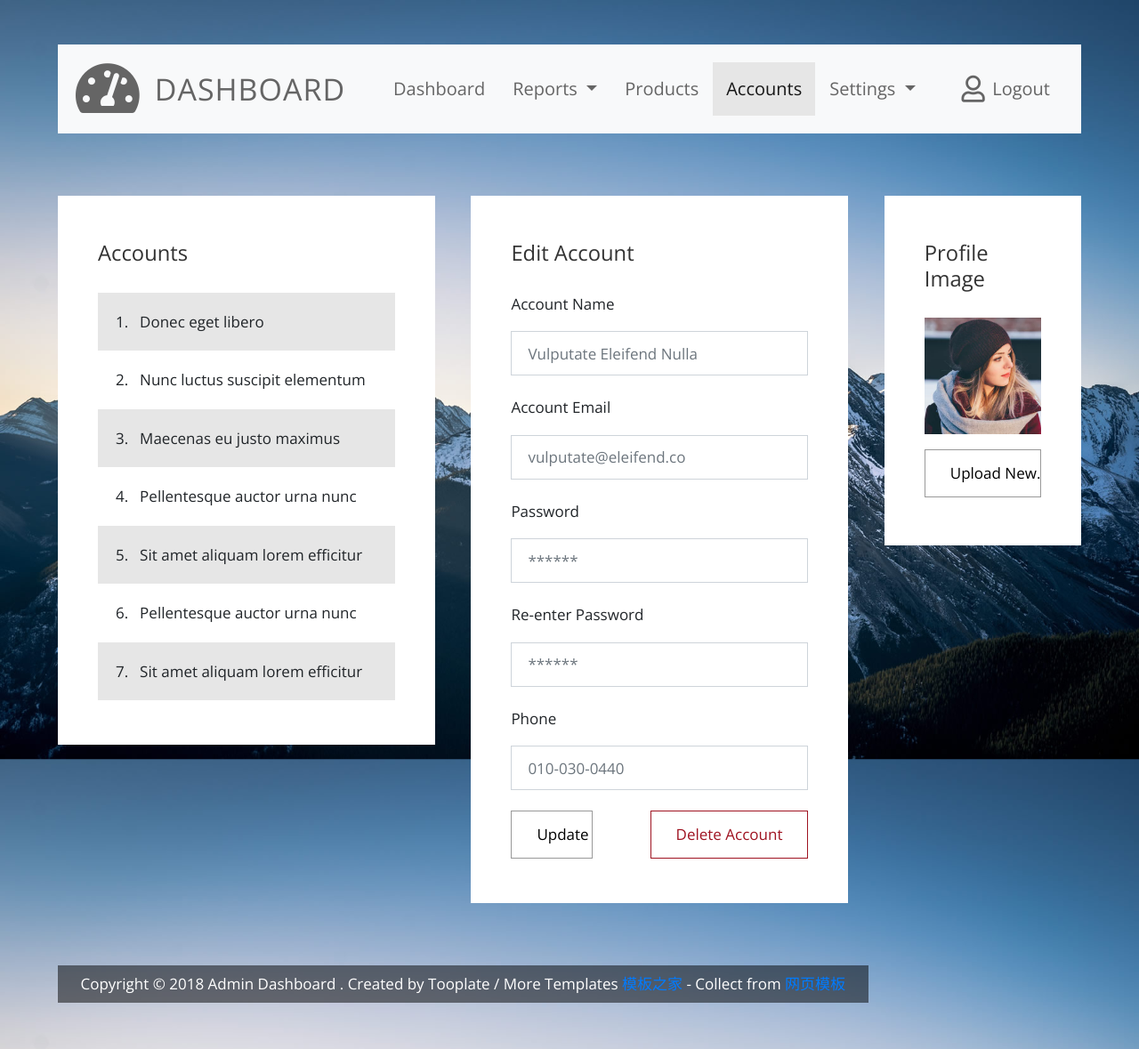
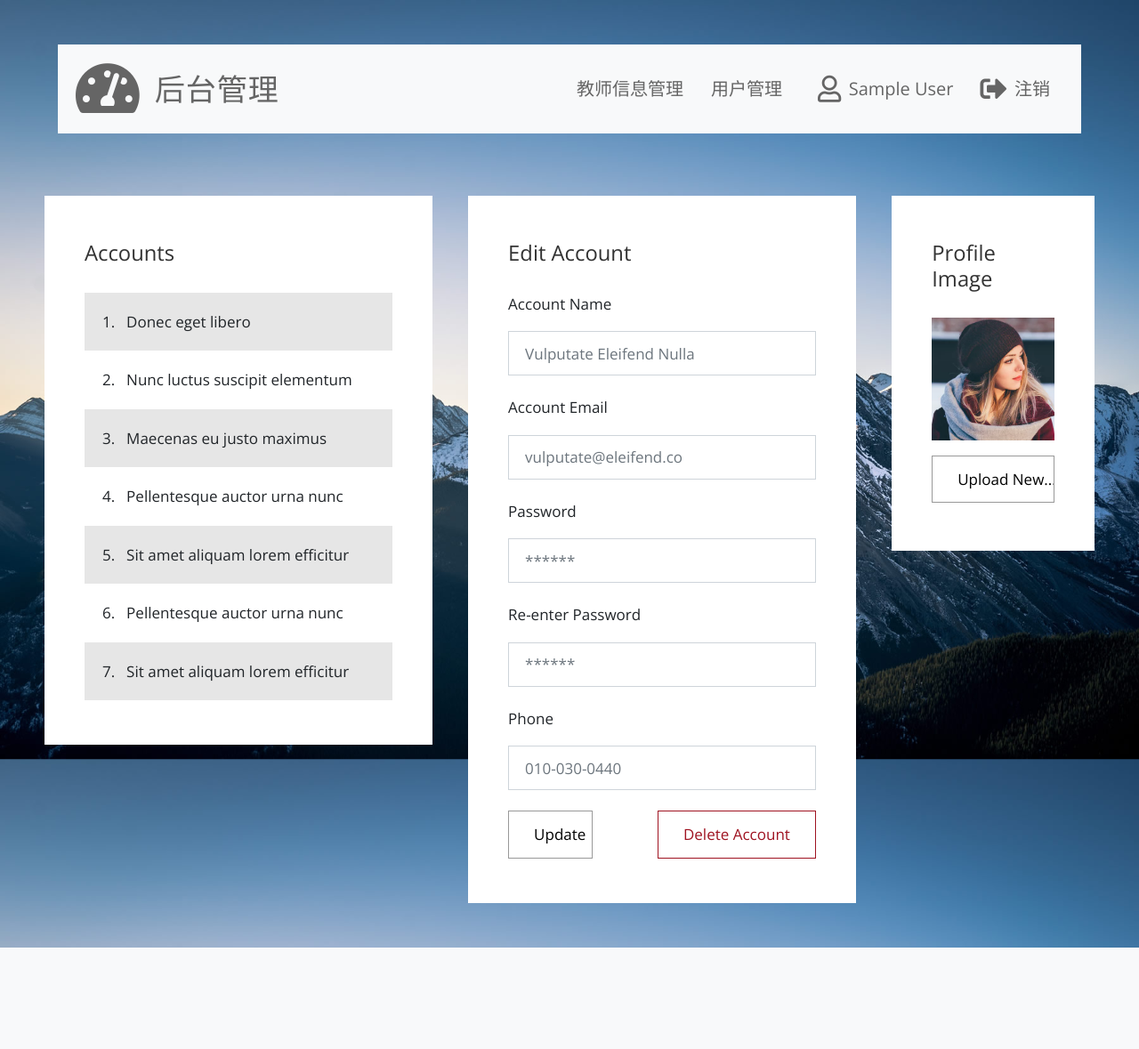
Before and after one commit to zhangshuo1996/SLX_background_admin, a Flask app: page /user_info in a window 1280 px wide. Shown: the whole page at 89% size. After the commit the page ends 1065 px from the top, so only its background shows below. Run offline with Flask 2, Linux system fonts and the light colour scheme; the visitor is signed in with stand-in values (Sample User, id 1); parts of the project's set-up code (start-up, migrations or seed data) failed here and were passed over; some libraries are stand-ins or nearby versions.

Commit message:
by董峰，修改用户管理的页面名

```diff
--- a/web_admin/__init__.py
+++ b/web_admin/__init__.py
@@ -5,7 +5,6 @@ from web_admin.extensions import bootstrap,moment
 from web_admin.utils.mongo_operator import MongoOperator
 from web_admin.config import MongoDB_CONFIG
 from web_admin.blueprints.auth import auth_bp
-from web_admin.blueprints.teacher_info import teacher_info_bp
 
 
 def create_app(config_name=None):
--- a/web_admin/blueprints/auth.py
+++ b/web_admin/blueprints/auth.py
@@ -27,7 +27,7 @@ def index():
 
     if 'username' in session:
         username = session['username']
-        return render_template('products.html',username=username)
+        return render_template('teacher_info.html',username=username)
     else:
         return  render_template("login.html")
 
@@ -44,7 +44,7 @@ def login():
     if user:
         session['username'] = user["name"]
         session['uid'] = user["id"]
-        return render_template('products.html')
+        return render_template('teacher_info.html')
     else:
         flash('登录失败，请检测账号或者密码后重新输入', 'danger')
         return render_template('login.html')
--- a/web_admin/templates/teacher_info.html
+++ b/web_admin/templates/teacher_info.html
@@ -1,5 +1,5 @@
 {% extends 'base.html' %}
-{% block title %}products{% endblock %}
+{% block title %}教师信息管理{% endblock %}
 
 {% block main %}
     <div class="row tm-content-row tm-mt-big">
--- a/web_admin/templates/user_info.html
+++ b/web_admin/templates/user_info.html
@@ -1,85 +1,7 @@
-<!DOCTYPE html>
-<html lang="en">
+{% extends 'base.html' %}
+{% block title %}用户管理{% endblock %}
 
-<head>
-    <meta charset="UTF-8">
-    <meta name="viewport" content="width=device-width, initial-scale=1.0">
-    <meta http-equiv="X-UA-Compatible" content="ie=edge">
-    <title>Accounts Page - Dashboard Template</title>
-
-    <link rel="stylesheet" href="https://fonts.googleapis.com/css?family=Open+Sans:300,400,600">
-    <!-- https://fonts.google.com/specimen/Open+Sans -->
-    <link rel="stylesheet" href="../static/css/fontawesome.min.css">
-    <!-- https://fontawesome.com/ -->
-    <link rel="stylesheet" href="../static/css/bootstrap.min.css">
-    <!-- https://getbootstrap.com/ -->
-    <link rel="stylesheet" href="../static/css/tooplate.css">
-</head>
-
-<body class="bg03">
-    <div class="container">
-        <div class="row">
-            <div class="col-12">
-                <nav class="navbar navbar-expand-xl navbar-light bg-light">
-                    <a class="navbar-brand" href="index.html">
-                        <i class="fas fa-3x fa-tachometer-alt tm-site-icon"></i>
-                        <h1 class="tm-site-title mb-0">Dashboard</h1>
-                    </a>
-                    <button class="navbar-toggler ml-auto mr-0" type="button" data-toggle="collapse" data-target="#navbarSupportedContent" aria-controls="navbarSupportedContent"
-                        aria-expanded="false" aria-label="Toggle navigation">
-                        <span class="navbar-toggler-icon"></span>
-                    </button>
-
-                    <div class="collapse navbar-collapse" id="navbarSupportedContent">
-                        <ul class="navbar-nav mx-auto">
-                            <li class="nav-item">
-                                <a class="nav-link" href="index.html">Dashboard
-                                    <span class="sr-only">(current)</span>
-                                </a>
-                            </li>
-                            <li class="nav-item dropdown">
-                                <a class="nav-link dropdown-toggle" href="index.html" id="navbarDropdown" role="button" data-toggle="dropdown" aria-haspopup="true"
-                                    aria-expanded="false">
-                                    Reports
-                                </a>
-                                <div class="dropdown-menu" aria-labelledby="navbarDropdown">
-                                    <a class="dropdown-item" href="#">Daily Report</a>
-                                    <a class="dropdown-item" href="#">Weekly Report</a>
-                                    <a class="dropdown-item" href="index.html">Yearly Report</a>
-                                </div>
-                            </li>
-                            <li class="nav-item">
-                                <a class="nav-link" href="products.html">Products</a>
-                            </li>
-
-                            <li class="nav-item active">
-                                <a class="nav-link" href="#">Accounts</a>
-                            </li>
-                            <li class="nav-item dropdown">
-                                <a class="nav-link dropdown-toggle" href="#" id="navbarDropdown" role="button" data-toggle="dropdown" aria-haspopup="true"
-                                    aria-expanded="false">
-                                    Settings
-                                </a>
-                                <div class="dropdown-menu" aria-labelledby="navbarDropdown">
-                                    <a class="dropdown-item" href="#">Profile</a>
-                                    <a class="dropdown-item" href="#">Billing</a>
-                                    <a class="dropdown-item" href="#">Customize</a>
-                                </div>
-                            </li>
-                        </ul>
-                        <ul class="navbar-nav">
-                            <li class="nav-item">
-                                <a class="nav-link d-flex" href="login.html">
-                                    <i class="far fa-user mr-2 tm-logout-icon"></i>
-                                    <span>Logout</span>
-                                </a>
-                            </li>
-                        </ul>
-                    </div>
-                </nav>
-            </div>
-        </div>
-        <!-- row -->
+{% block main %}
         <div class="row tm-content-row tm-mt-big">
             <div class="tm-col tm-col-big">
                 <div class="bg-white tm-block">
@@ -171,19 +93,5 @@
                 </div>
             </div>
         </div>
-        <footer class="row tm-mt-small">
-            <div class="col-12 font-weight-light">
-                <p class="d-inline-block tm-bg-black text-white py-2 px-4">
-                    Copyright &copy; 2018 Admin Dashboard . Created by Tooplate /  More Templates <a href="http://www.cssmoban.com/" target="_blank" title="模板之家">模板之家</a> - Collect from <a href="http://www.cssmoban.com/" title="网页模板" target="_blank">网页模板</a>
-                </p>
-            </div>
-        </footer>
-    </div>
 
-    <script src="../static/js/jquery-3.3.1.min.js"></script>
-    <!-- https://jquery.com/download/ -->
-    <script src="../static/js/bootstrap.min.js"></script>
-    <!-- https://getbootstrap.com/ -->
-</body>
-
-</html>
+{% endblock %}
```
